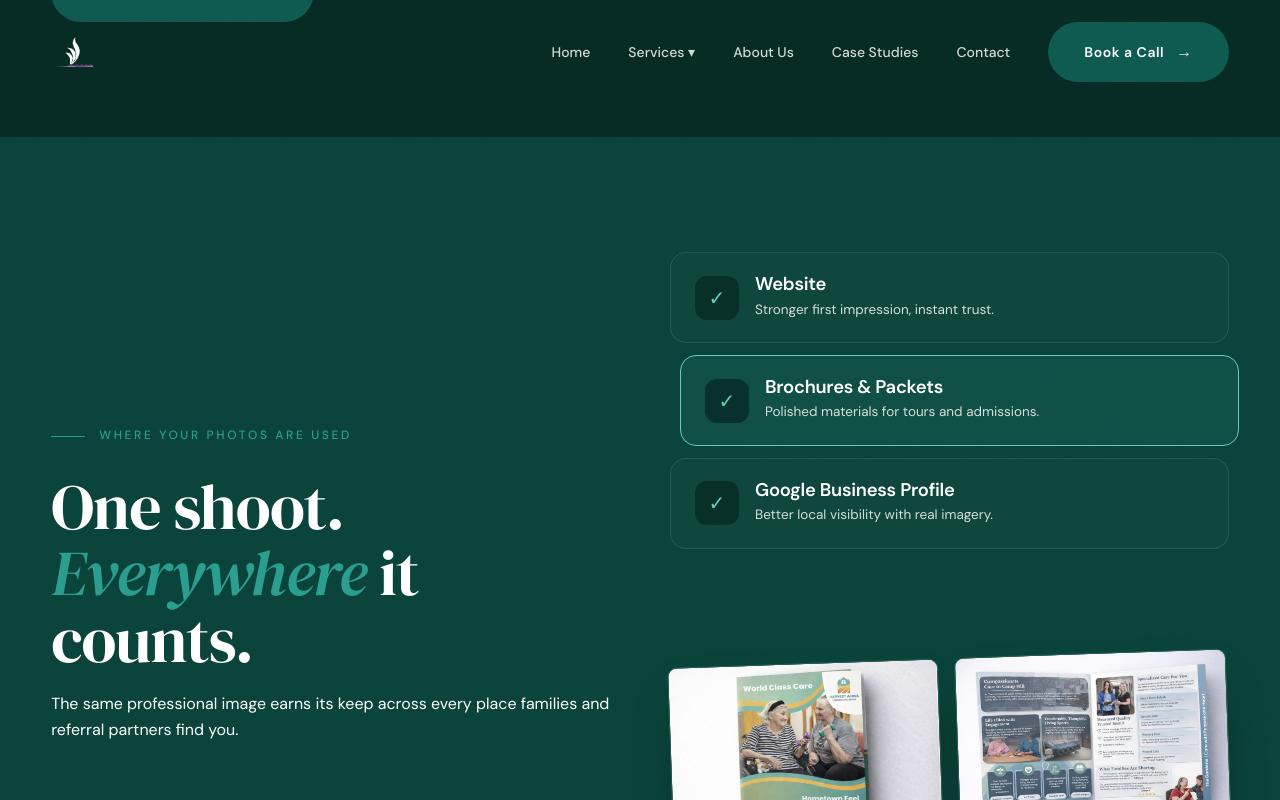
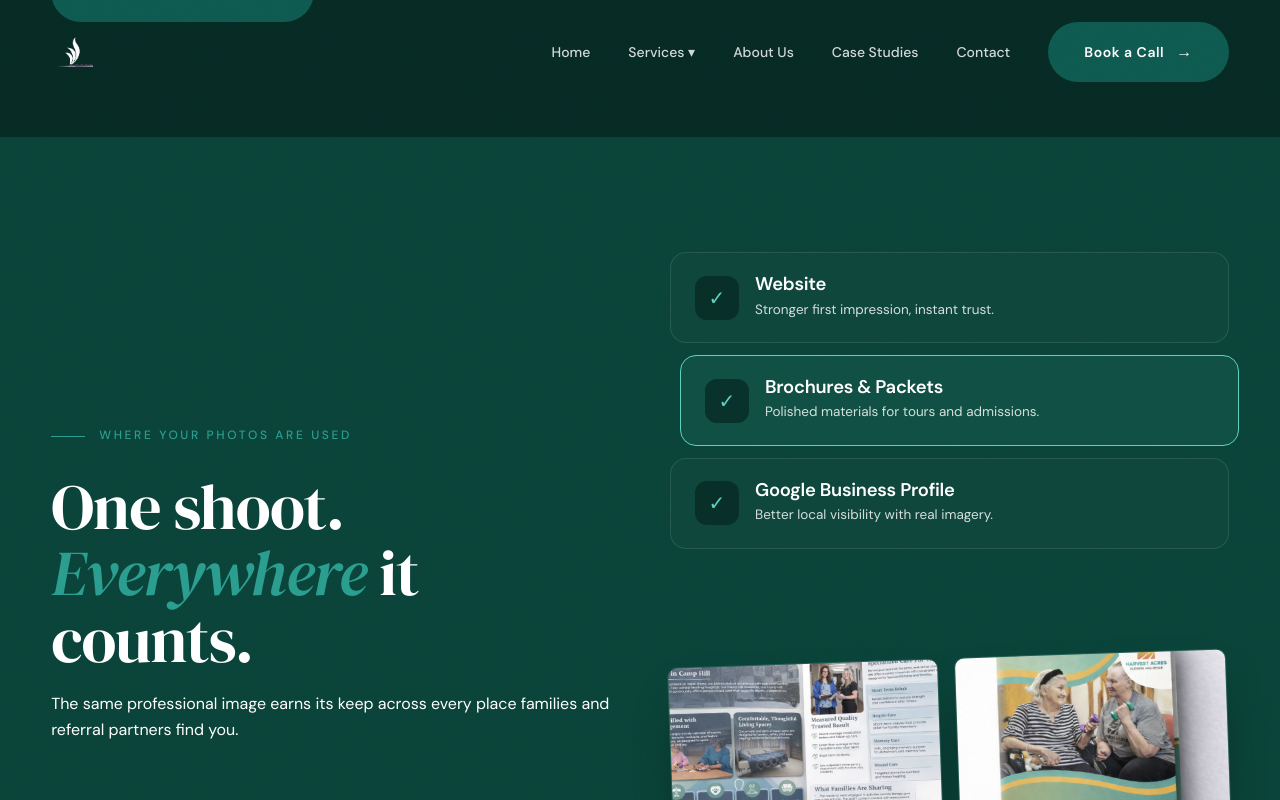
Before and after one commit to SunfieldMarketing/wavecare-website, a Next.js app: page /photoservices in a window 1280 px wide. Both pictures are taken after a click on the element 949 px from the left and 959 px from the top of the page. Shown: the part 559-1359 px from the top of the page. Built offline with nearby package versions, Linux system fonts and the light colour scheme.

Commit message:
Swap brochure order, scale to remove whitespace, and update gallery masonry photo

```diff
--- a/src/app/photoservices/page.tsx
+++ b/src/app/photoservices/page.tsx
@@ -133,11 +133,11 @@ export default function PhotoServices() {
               </div>
               <div className={`ctx-scene ${ctxTab === 1 ? 'on' : ''}`}>
                 <div className="mock-bro" style={{ maxWidth: '700px', gap: '16px' }}>
-                  <div className="pg" style={{ padding: 0 }}>
-                    <img src="/images/brochure_inside.png" alt="Brochure Inside" style={{ width: '100%', height: '100%', objectFit: 'cover', borderRadius: '3px' }} />
+                  <div className="pg" style={{ padding: 0, overflow: 'hidden' }}>
+                    <img src="/images/brochure_cover.jpg" alt="Brochure Cover" style={{ width: '100%', height: '100%', objectFit: 'cover', transform: 'scale(1.4)' }} />
                   </div>
-                  <div className="pg" style={{ padding: 0 }}>
-                    <img src="/images/brochure_cover.jpg" alt="Brochure Cover" style={{ width: '100%', height: '100%', objectFit: 'cover', borderRadius: '3px' }} />
+                  <div className="pg" style={{ padding: 0, overflow: 'hidden' }}>
+                    <img src="/images/brochure_inside.png" alt="Brochure Inside" style={{ width: '100%', height: '100%', objectFit: 'cover', transform: 'scale(1.4)' }} />
                   </div>
                 </div>
               </div>
@@ -228,7 +228,7 @@ export default function PhotoServices() {
             <div className="m" style={{ aspectRatio: '1.5' }}><img src="/images/gallery/Elders%20cooking.jpg" alt="Selected Work" style={{ width: '100%', height: '100%', objectFit: 'cover' }} /></div>
             <div className="m" style={{ aspectRatio: '1' }}><img src="/images/gallery/Employees%20laughing%20photo.jpeg" alt="Selected Work" style={{ width: '100%', height: '100%', objectFit: 'cover' }} /></div>
             <div className="m" style={{ aspectRatio: '1.3' }}><img src="/images/gallery/Two%20women%20with%20notepads%20smiling.jpg" alt="Selected Work" style={{ width: '100%', height: '100%', objectFit: 'cover' }} /></div>
-            <div className="m" style={{ aspectRatio: '0.8' }}><img src="/images/gallery/Caregiver%20with%20elderly%20women.jpeg" alt="Selected Work" style={{ width: '100%', height: '100%', objectFit: 'cover' }} /></div>
+            <div className="m" style={{ aspectRatio: '0.8' }}><img src="/images/gallery/Balloon%20activity%20photo.jpeg" alt="Selected Work" style={{ width: '100%', height: '100%', objectFit: 'cover' }} /></div>
             <div className="m" style={{ aspectRatio: '1.2' }}><img src="/images/gallery/Catherdral%20Health%20Center%20Front%20Photo.jpeg" alt="Selected Work" style={{ width: '100%', height: '100%', objectFit: 'cover' }} /></div>
             <div className="m" style={{ aspectRatio: '1' }}><img src="/images/gallery/Elderly%20doing%20puzzles%20photo.jpg" alt="Selected Work" style={{ width: '100%', height: '100%', objectFit: 'cover' }} /></div>
             <div className="m" style={{ aspectRatio: '1.4' }}><img src="/images/gallery/Yorktown%20landscape%20aerial%20photo%202.jpeg" alt="Selected Work" style={{ width: '100%', height: '100%', objectFit: 'cover' }} /></div>
```
